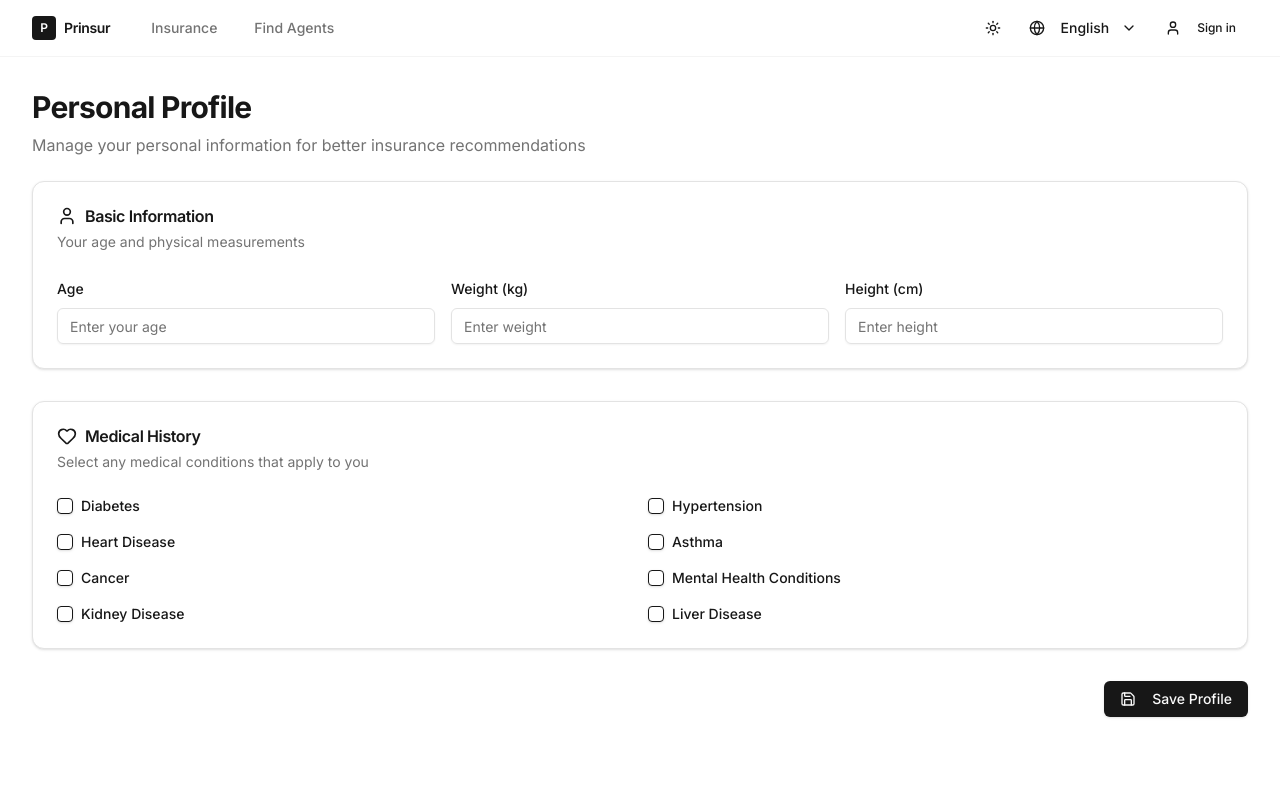
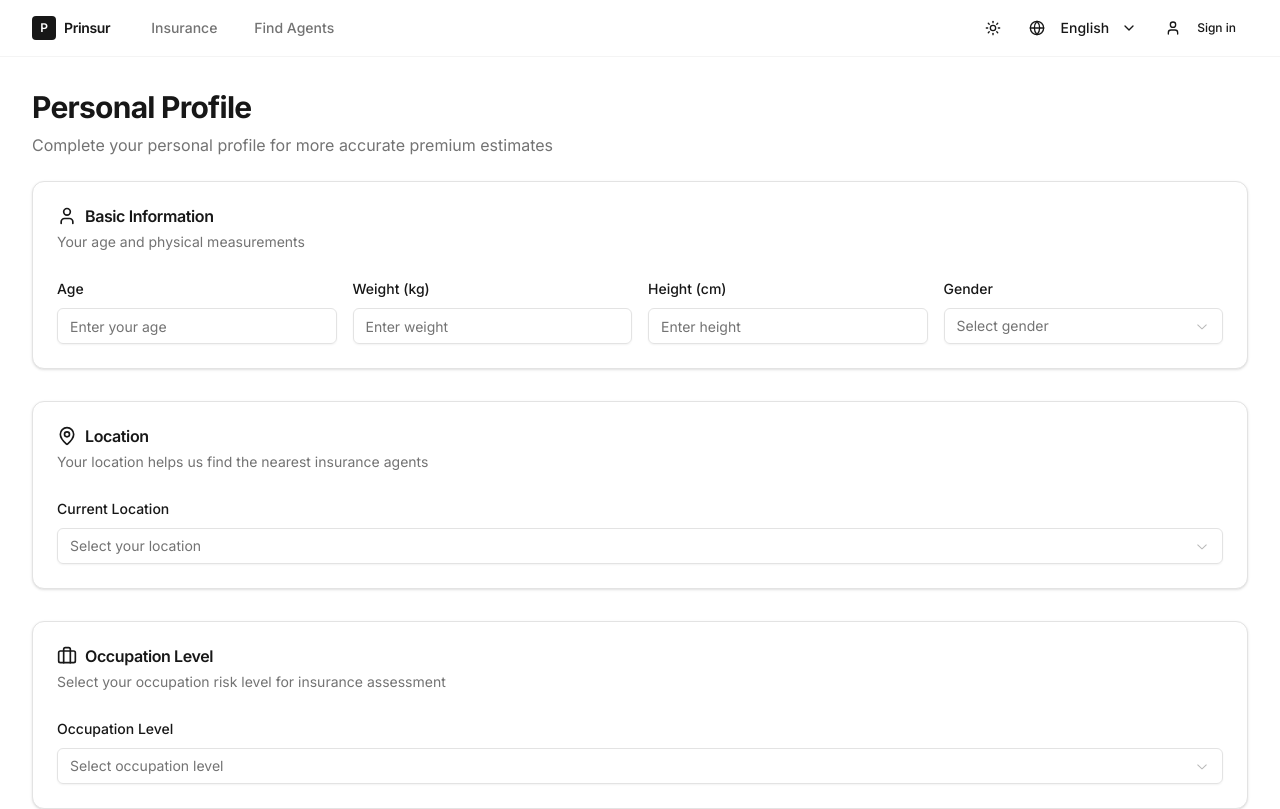
Before and after one commit to ronload/prinsur-demo, a Next.js app: page /en/consumer/profile in a window 1280 px wide. Shown: the top 809 px of the page. Built offline with nearby package versions, Linux system fonts and the light colour scheme.

Commit message:
feat: Complete consumer profile input

```diff
--- a/src/app/[locale]/consumer/profile/page.tsx
+++ b/src/app/[locale]/consumer/profile/page.tsx
@@ -12,8 +12,15 @@ import {
   CardTitle,
 } from "@/components/ui/card";
 import { Checkbox } from "@/components/ui/checkbox";
+import {
+  Select,
+  SelectContent,
+  SelectItem,
+  SelectTrigger,
+  SelectValue,
+} from "@/components/ui/select";
 import { useAuth } from "@/contexts/auth-context";
-import { Save, User, Activity, Heart } from "lucide-react";
+import { Save, User, Activity, Heart, MapPin, Briefcase } from "lucide-react";
 
 interface ConsumerProfileProps {
   params: Promise<{ locale: string }>;
@@ -23,7 +30,10 @@ interface ConsumerProfile {
   age: number;
   weight: number;
   height: number;
+  gender: string;
   medicalConditions: string[];
+  location: string;
+  occupationLevel: string;
 }
 
 const MEDICAL_CONDITIONS = [
@@ -43,6 +53,73 @@ const MEDICAL_CONDITIONS = [
   { id: "liver_disease", label: { "zh-TW": "肝臟疾病", en: "Liver Disease" } },
 ];
 
+const OCCUPATION_LEVELS = [
+  {
+    id: "level1",
+    label: {
+      "zh-TW": "職等一：內勤人員、教師、家庭主婦等",
+      en: "Level 1: Office workers, teachers, homemakers, etc.",
+    },
+  },
+  {
+    id: "level2",
+    label: {
+      "zh-TW": "職等二：外勤人員、廚師、工程或技師等",
+      en: "Level 2: Field workers, chefs, engineers or technicians, etc.",
+    },
+  },
+  {
+    id: "level3",
+    label: {
+      "zh-TW": "職等三：一般軍警、遊覽車司機等",
+      en: "Level 3: General military/police, tour bus drivers, etc.",
+    },
+  },
+  {
+    id: "level4",
+    label: {
+      "zh-TW": "職等四：模板工、水電工、計程車司機等",
+      en: "Level 4: Concrete workers, plumbers, taxi drivers, etc.",
+    },
+  },
+  {
+    id: "level5",
+    label: {
+      "zh-TW": "職等五：刑警、焊接工、高樓外部清潔工等",
+      en: "Level 5: Detectives, welders, high-rise exterior cleaners, etc.",
+    },
+  },
+  {
+    id: "level6",
+    label: {
+      "zh-TW": "職等六：機上服務員、消防隊隊員等",
+      en: "Level 6: Flight attendants, firefighters, etc.",
+    },
+  },
+];
+
+const TAIWAN_AREAS = [
+  { id: "taipei", label: { "zh-TW": "台北市", en: "Taipei City" } },
+  { id: "new-taipei", label: { "zh-TW": "新北市", en: "New Taipei City" } },
+  { id: "taoyuan", label: { "zh-TW": "桃園市", en: "Taoyuan City" } },
+  { id: "taichung", label: { "zh-TW": "台中市", en: "Taichung City" } },
+  { id: "tainan", label: { "zh-TW": "台南市", en: "Tainan City" } },
+  { id: "kaohsiung", label: { "zh-TW": "高雄市", en: "Kaohsiung City" } },
+  { id: "keelung", label: { "zh-TW": "基隆市", en: "Keelung City" } },
+  { id: "hsinchu-city", label: { "zh-TW": "新竹市", en: "Hsinchu City" } },
+  { id: "chiayi-city", label: { "zh-TW": "嘉義市", en: "Chiayi City" } },
+  { id: "hsinchu", label: { "zh-TW": "新竹縣", en: "Hsinchu County" } },
+  { id: "miaoli", label: { "zh-TW": "苗栗縣", en: "Miaoli County" } },
+  { id: "changhua", label: { "zh-TW": "彰化縣", en: "Changhua County" } },
+  { id: "nantou", label: { "zh-TW": "南投縣", en: "Nantou County" } },
+  { id: "yunlin", label: { "zh-TW": "雲林縣", en: "Yunlin County" } },
+  { id: "chiayi", label: { "zh-TW": "嘉義縣", en: "Chiayi County" } },
+  { id: "pingtung", label: { "zh-TW": "屏東縣", en: "Pingtung County" } },
+  { id: "yilan", label: { "zh-TW": "宜蘭縣", en: "Yilan County" } },
+  { id: "hualien", label: { "zh-TW": "花蓮縣", en: "Hualien County" } },
+  { id: "taitung", label: { "zh-TW": "台東縣", en: "Taitung County" } },
+];
+
 export default function ConsumerProfilePage({ params }: ConsumerProfileProps) {
   const { locale } = use(params);
   const { user } = useAuth();
@@ -51,7 +128,10 @@ export default function ConsumerProfilePage({ params }: ConsumerProfileProps) {
     age: 0,
     weight: 0,
     height: 0,
+    gender: "",
     medicalConditions: [],
+    location: "",
+    occupationLevel: "",
   });
 
   // Load existing profile data (mock implementation)
@@ -100,6 +180,7 @@ export default function ConsumerProfilePage({ params }: ConsumerProfileProps) {
     }));
   };
 
+
   const calculateBMI = () => {
     if (profile.weight > 0 && profile.height > 0) {
       const heightInMeters = profile.height / 100;
@@ -117,8 +198,8 @@ export default function ConsumerProfilePage({ params }: ConsumerProfileProps) {
           </h1>
           <p className="text-sm md:text-base text-muted-foreground">
             {locale === "en"
-              ? "Manage your personal information for better insurance recommendations"
-              : "管理您的個人資料以獲得更好的保險推薦"}
+              ? "Complete your personal profile for more accurate premium estimates"
+              : "完善個人資料以供更精準的保費預估"}
           </p>
         </div>
 
@@ -137,7 +218,7 @@ export default function ConsumerProfilePage({ params }: ConsumerProfileProps) {
               </CardDescription>
             </CardHeader>
             <CardContent className="space-y-4">
-              <div className="grid grid-cols-1 md:grid-cols-3 gap-4">
+              <div className="grid grid-cols-1 md:grid-cols-4 gap-4">
                 <div className="space-y-2">
                   <Label htmlFor="age">
                     {locale === "en" ? "Age" : "年齡"}
@@ -197,6 +278,31 @@ export default function ConsumerProfilePage({ params }: ConsumerProfileProps) {
                     placeholder={locale === "en" ? "Enter height" : "輸入身高"}
                   />
                 </div>
+                <div className="space-y-2">
+                  <Label htmlFor="gender">
+                    {locale === "en" ? "Gender" : "性別"}
+                  </Label>
+                  <Select
+                    value={profile.gender}
+                    onValueChange={(value) =>
+                      setProfile((prev) => ({ ...prev, gender: value }))
+                    }
+                  >
+                    <SelectTrigger>
+                      <SelectValue
+                        placeholder={locale === "en" ? "Select gender" : "選擇性別"}
+                      />
+                    </SelectTrigger>
+                    <SelectContent>
+                      <SelectItem value="male">
+                        {locale === "en" ? "Male" : "男性"}
+                      </SelectItem>
+                      <SelectItem value="female">
+                        {locale === "en" ? "Female" : "女性"}
+                      </SelectItem>
+                    </SelectContent>
+                  </Select>
+                </div>
               </div>
 
               {calculateBMI() && (
@@ -207,6 +313,96 @@ export default function ConsumerProfilePage({ params }: ConsumerProfileProps) {
                   </p>
                 </div>
               )}
+            </CardContent>
+          </Card>
+
+          {/* User Location */}
+          <Card>
+            <CardHeader>
+              <CardTitle className="flex items-center gap-2">
+                <MapPin className="h-5 w-5" />
+                {locale === "en" ? "Location" : "所在地區"}
+              </CardTitle>
+              <CardDescription>
+                {locale === "en"
+                  ? "Your location helps us find the nearest insurance agents"
+                  : "您的所在地區可幫助我們為您尋找最近的保險業務員"}
+              </CardDescription>
+            </CardHeader>
+            <CardContent>
+              <div className="space-y-2">
+                <Label htmlFor="location">
+                  {locale === "en" ? "Current Location" : "目前所在地區"}
+                </Label>
+                <Select
+                  value={profile.location}
+                  onValueChange={(value) =>
+                    setProfile((prev) => ({ ...prev, location: value }))
+                  }
+                >
+                  <SelectTrigger>
+                    <SelectValue
+                      placeholder={
+                        locale === "en"
+                          ? "Select your location"
+                          : "選擇您的所在地區"
+                      }
+                    />
+                  </SelectTrigger>
+                  <SelectContent>
+                    {TAIWAN_AREAS.map((area) => (
+                      <SelectItem key={area.id} value={area.id}>
+                        {area.label[locale as keyof typeof area.label]}
+                      </SelectItem>
+                    ))}
+                  </SelectContent>
+                </Select>
+              </div>
+            </CardContent>
+          </Card>
+
+          {/* Occupation Level */}
+          <Card>
+            <CardHeader>
+              <CardTitle className="flex items-center gap-2">
+                <Briefcase className="h-5 w-5" />
+                {locale === "en" ? "Occupation Level" : "職等"}
+              </CardTitle>
+              <CardDescription>
+                {locale === "en"
+                  ? "Select your occupation risk level for insurance assessment"
+                  : "選擇您的職業風險等級以進行保險評估"}
+              </CardDescription>
+            </CardHeader>
+            <CardContent>
+              <div className="space-y-2">
+                <Label htmlFor="occupationLevel">
+                  {locale === "en" ? "Occupation Level" : "職業等級"}
+                </Label>
+                <Select
+                  value={profile.occupationLevel}
+                  onValueChange={(value) =>
+                    setProfile((prev) => ({ ...prev, occupationLevel: value }))
+                  }
+                >
+                  <SelectTrigger>
+                    <SelectValue
+                      placeholder={
+                        locale === "en"
+                          ? "Select occupation level"
+                          : "選擇職業等級"
+                      }
+                    />
+                  </SelectTrigger>
+                  <SelectContent>
+                    {OCCUPATION_LEVELS.map((level) => (
+                      <SelectItem key={level.id} value={level.id}>
+                        {level.label[locale as keyof typeof level.label]}
+                      </SelectItem>
+                    ))}
+                  </SelectContent>
+                </Select>
+              </div>
             </CardContent>
           </Card>
 
```
